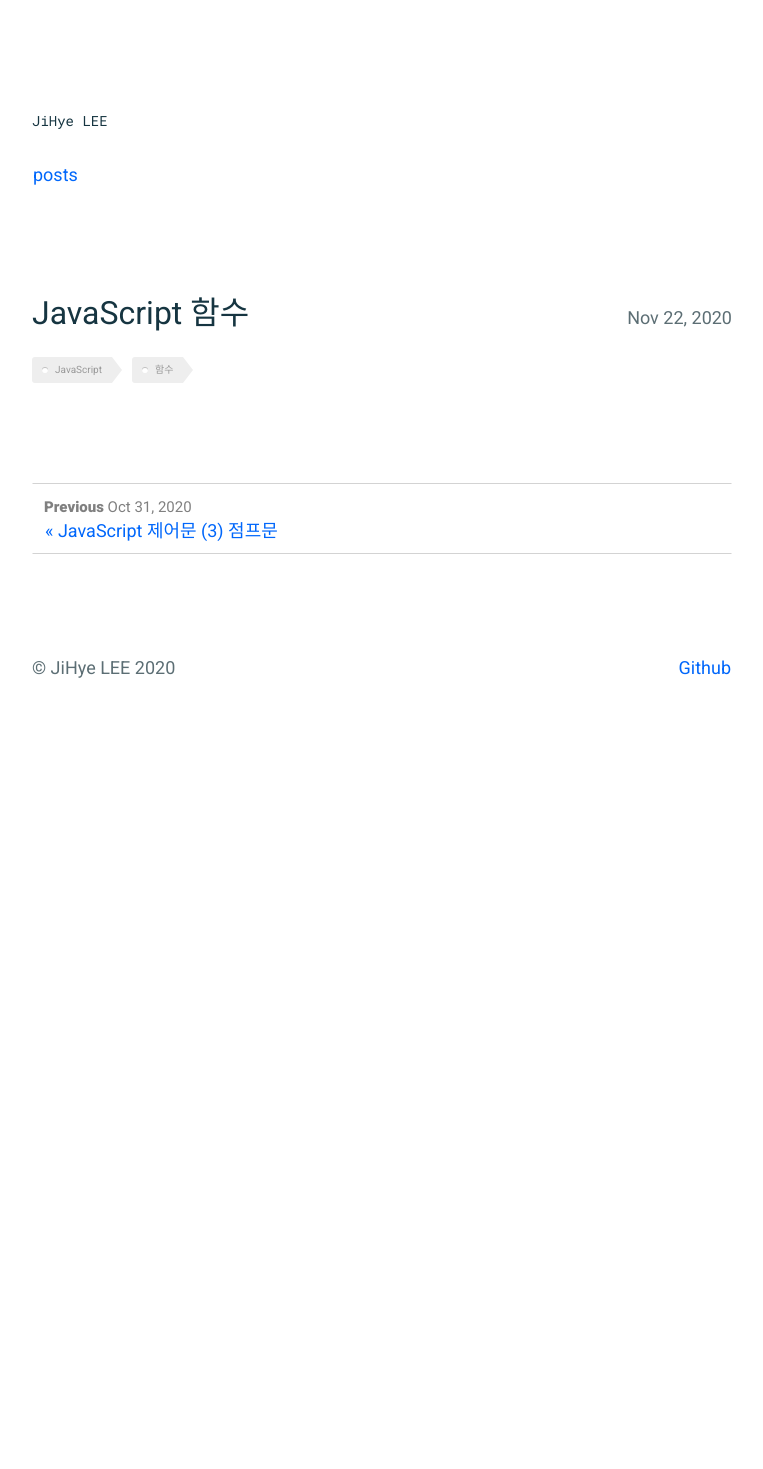
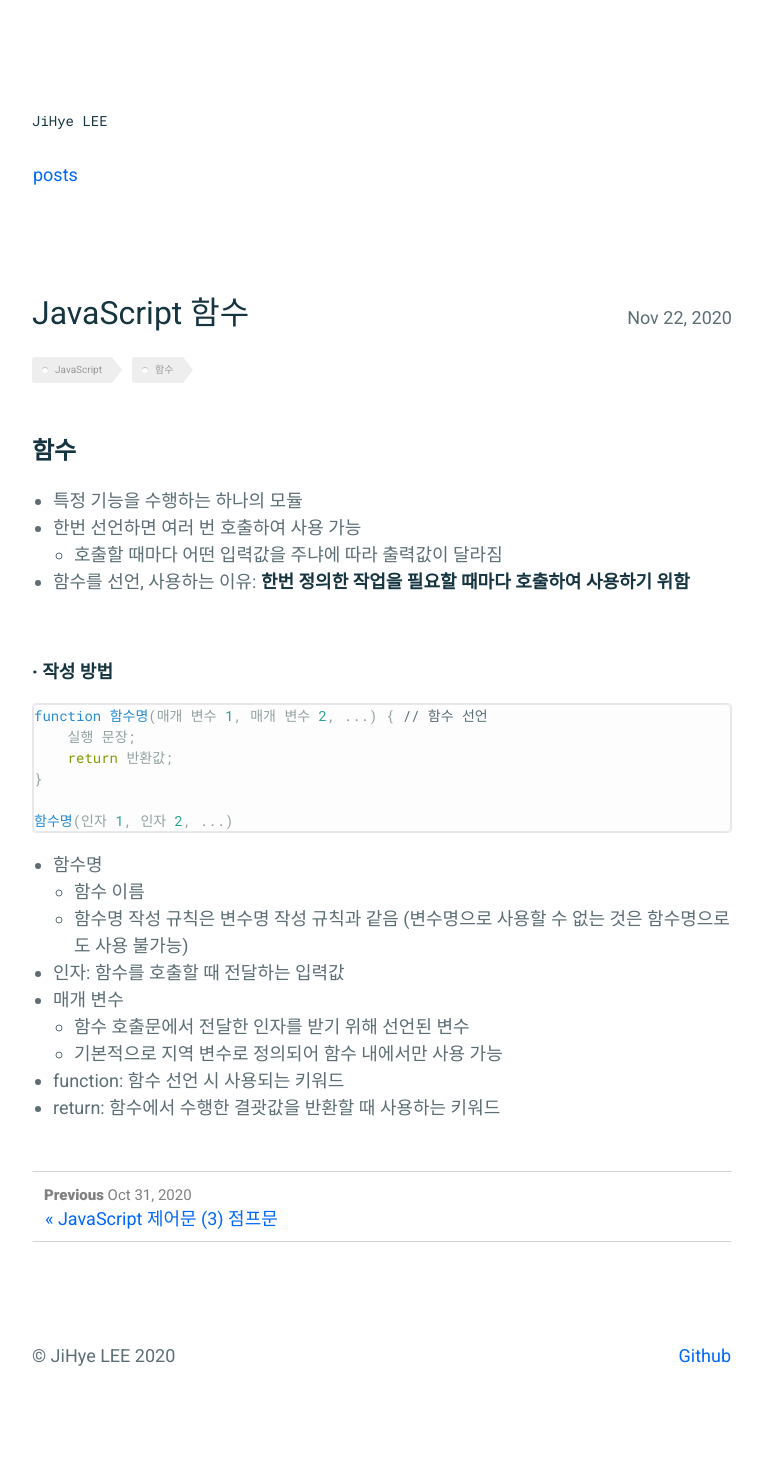
Before and after one commit to absolutelyfullycapable/absolutelyfullycapable.github.io, a Jekyll site: the page built from _posts/2020-11-22-javascript-함수.md, in a window 1280 px wide. Shown: the whole page, without its empty margins (258-1021 px from the left). Built offline with Jekyll 4.4.1, drawn with Linux system fonts in a browser that asks for light colours; before the commit the page ends 900 px from its top, so only the background shows below that.

Commit message:
add contents to 2020-11-22 post

````diff
--- a/_posts/2020-11-22-javascript-함수.md
+++ b/_posts/2020-11-22-javascript-함수.md
@@ -13,3 +13,33 @@ tags: JavaScript 함수
 comments: true
 
 ---
+
+## **함수**
+
+- 특정 기능을 수행하는 하나의 모듈
+- 한번 선언하면 여러 번 호출하여 사용 가능
+    - 호출할 때마다 어떤 입력값을 주냐에 따라 출력값이 달라짐
+- 함수를 선언, 사용하는 이유: **한번 정의한 작업을 필요할 때마다 호출하여 사용하기 위함**
+
+<br/>
+
+##### **· 작성 방법**
+
+```js
+function 함수명(매개 변수 1, 매개 변수 2, ...) { // 함수 선언
+    실행 문장;
+    return 반환값;
+}
+
+함수명(인자 1, 인자 2, ...)
+```
+
+- 함수명
+    - 함수 이름
+    - 함수명 작성 규칙은 변수명 작성 규칙과 같음 (변수명으로 사용할 수 없는 것은 함수명으로도 사용 불가능)
+- 인자: 함수를 호출할 때 전달하는 입력값
+- 매개 변수
+    - 함수 호출문에서 전달한 인자를 받기 위해 선언된 변수
+    - 기본적으로 지역 변수로 정의되어 함수 내에서만 사용 가능
+- function: 함수 선언 시 사용되는 키워드
+- return: 함수에서 수행한 결괏값을 반환할 때 사용하는 키워드
````
